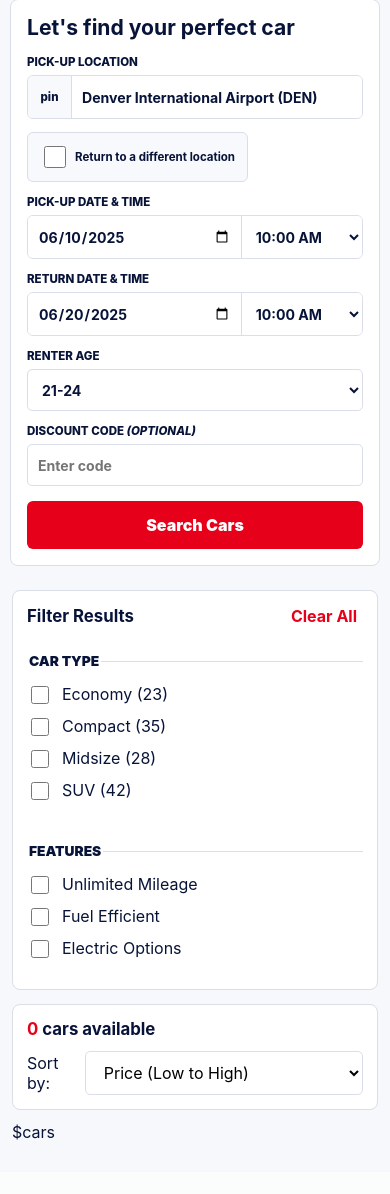
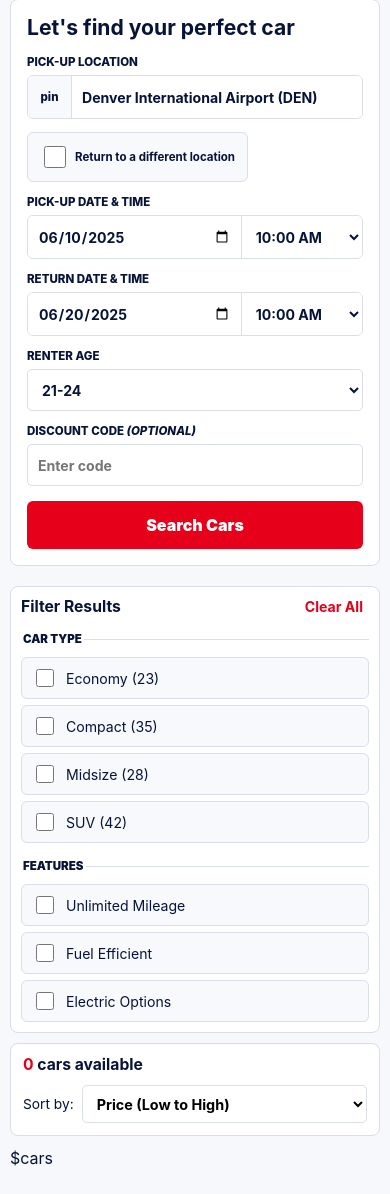
Before and after one commit to sriramreddy42/fairfares.space, a Python web app: template templates/index.html in a window 390 px wide. Shown: the part 197-1391 px from the top of the page. Before the commit the page ends 1337 px from the top, so only its background shows below. Run offline with Jinja, Linux system fonts and the light colour scheme; the template is opened without the code that fills it, so the values that code supplies are empty.

Commit message:
Compact mobile filters

```diff
--- a/static/css/styles.css
+++ b/static/css/styles.css
@@ -2244,6 +2244,107 @@
 }
 
 @media (max-width: 760px) {
+  .results-layout {
+    gap: 10px;
+    padding: 10px 10px 26px;
+  }
+
+  .filters,
+  .results-toolbar {
+    border-radius: 8px;
+    box-shadow: none;
+  }
+
+  .filters {
+    gap: 8px;
+    padding: 12px;
+  }
+
+  .filter-head h2,
+  .results-toolbar h2 {
+    font-size: 0.98rem;
+  }
+
+  .filter-head button {
+    font-size: 0.88rem;
+  }
+
+  .filters fieldset {
+    border-top: 1px solid var(--line);
+    gap: 6px;
+    margin-top: 8px;
+    padding: 9px 0 0;
+  }
+
+  .filters legend {
+    font-size: 0.72rem;
+    margin-bottom: 2px;
+  }
+
+  .filters label {
+    align-items: center;
+    background: #f7f9fc;
+    border: 1px solid var(--line);
+    border-radius: 6px;
+    gap: 9px;
+    min-height: 38px;
+    padding: 8px 10px;
+  }
+
+  .filters input {
+    accent-color: var(--red);
+    flex: 0 0 18px;
+    height: 18px;
+    min-height: 18px;
+    width: 18px;
+  }
+
+  .results-toolbar {
+    align-items: center;
+    display: grid;
+    gap: 10px;
+    grid-template-columns: 1fr;
+    padding: 12px;
+  }
+
+  .results-toolbar h2 {
+    line-height: 1.2;
+  }
+
+  .results-toolbar label {
+    align-items: center;
+    display: grid;
+    gap: 8px;
+    grid-template-columns: auto minmax(0, 1fr);
+    width: 100%;
+  }
+
+  .results-toolbar select {
+    font-size: 0.9rem;
+    font-weight: 750;
+    min-height: 38px;
+    min-width: 0;
+    padding: 8px 10px;
+    width: 100%;
+  }
+}
+
+@media (max-width: 420px) {
+  .filters {
+    padding: 10px;
+  }
+
+  .filters label {
+    font-size: 0.88rem;
+    min-height: 36px;
+  }
+
+  .results-toolbar label {
+    font-size: 0.86rem;
+  }
+}
+
+@media (max-width: 760px) {
   .top-brand .top-benefits {
     display: grid !important;
     gap: 6px !important;
--- a/templates/auth.html
+++ b/templates/auth.html
@@ -4,7 +4,7 @@
   <meta charset="utf-8">
   <meta name="viewport" content="width=device-width, initial-scale=1">
   <title>$mode | FairFares</title>
-  <link rel="stylesheet" href="/static/css/styles.css?v=mobile-7">
+  <link rel="stylesheet" href="/static/css/styles.css?v=mobile-8">
 </head>
 <body class="login-screen">
   <header class="login-top">
--- a/templates/dashboard.html
+++ b/templates/dashboard.html
@@ -4,7 +4,7 @@
   <meta charset="utf-8">
   <meta name="viewport" content="width=device-width, initial-scale=1">
   <title>Manage Booking | FairFares</title>
-  <link rel="stylesheet" href="/static/css/styles.css?v=mobile-7">
+  <link rel="stylesheet" href="/static/css/styles.css?v=mobile-8">
   <script defer src="/static/js/app.js?v=12"></script>
 </head>
 <body class="manage-screen">
--- a/templates/index.html
+++ b/templates/index.html
@@ -4,7 +4,7 @@
   <meta charset="utf-8">
   <meta name="viewport" content="width=device-width, initial-scale=1">
   <title>$brand | Student Car Rentals</title>
-  <link rel="stylesheet" href="/static/css/styles.css?v=mobile-7">
+  <link rel="stylesheet" href="/static/css/styles.css?v=mobile-8">
   <script defer src="/static/js/app.js?v=12"></script>
 </head>
 <body>
```
